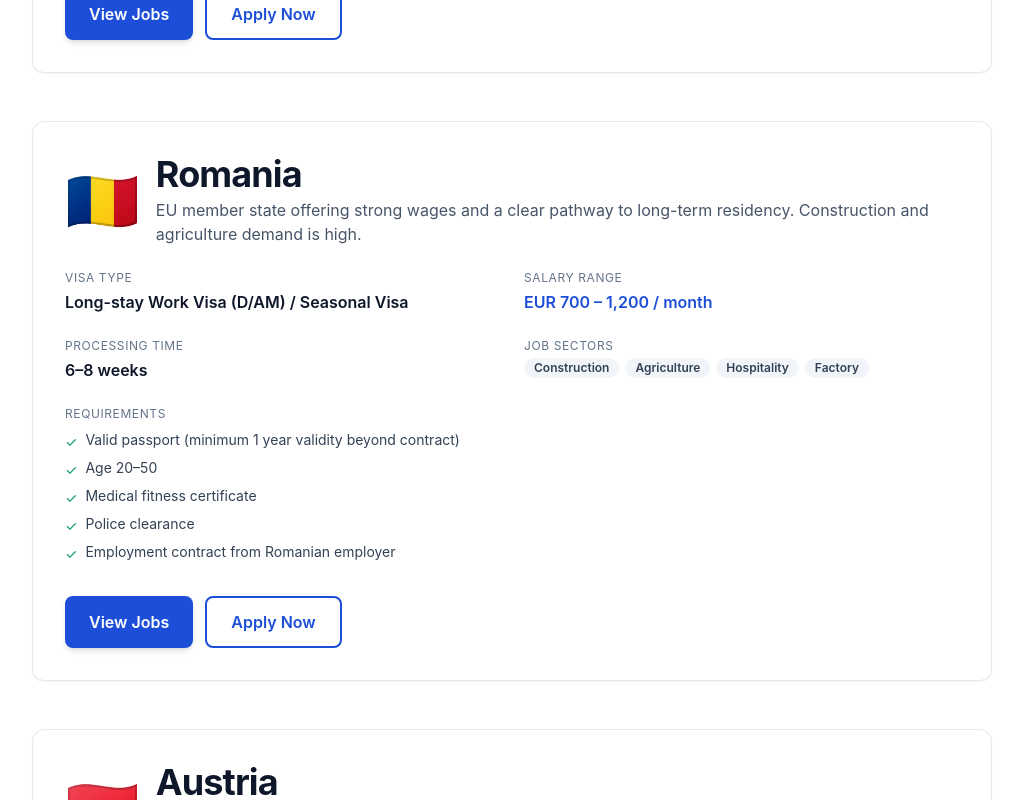
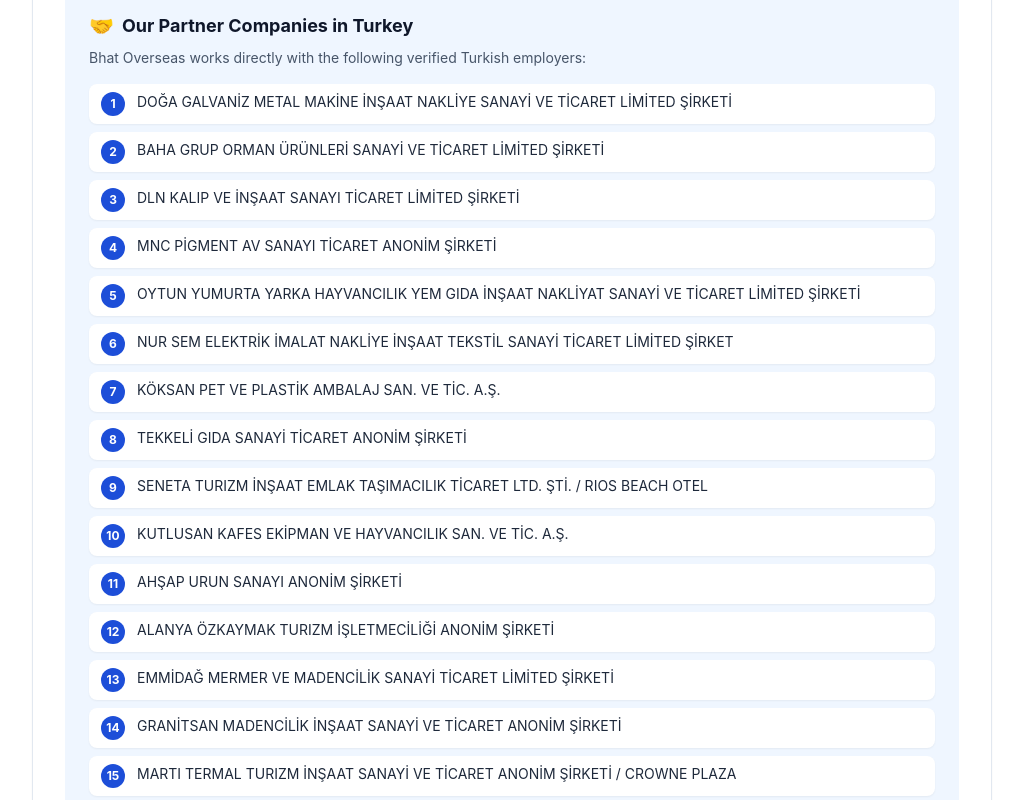
Before and after one commit to BIKASH907/bhat-overseas-system, a Next.js app: page /countries in a window 1280 px wide. Shown: the part 840-1640 px from the top of the page, without its empty margins (128-1151 px from the left). Built offline with nearby package versions, Linux system fonts and the light colour scheme; no server answers.

Commit message:
Add Turkish partner companies to Countries page

```diff
--- a/app/countries/page.tsx
+++ b/app/countries/page.tsx
@@ -6,6 +6,25 @@
 
 const order: Array<keyof typeof countryInfo> = ["Turkey", "Romania", "Austria"];
 const flag: Record<string, string> = { Turkey: "🇹🇷", Romania: "🇷🇴", Austria: "🇦🇹" };
+
+// Bhat Overseas's verified Turkish partner companies (workers placed via these employers)
+const turkeyPartners: string[] = [
+  "DOĞA GALVANİZ METAL MAKİNE İNŞAAT NAKLİYE SANAYİ VE TİCARET LİMİTED ŞİRKETİ",
+  "BAHA GRUP ORMAN ÜRÜNLERİ SANAYİ VE TİCARET LİMİTED ŞİRKETİ",
+  "DLN KALIP VE İNŞAAT SANAYI TİCARET LİMİTED ŞİRKETİ",
+  "MNC PİGMENT AV SANAYI TİCARET ANONİM ŞİRKETİ",
+  "OYTUN YUMURTA YARKA HAYVANCILIK YEM GIDA İNŞAAT NAKLİYAT SANAYİ VE TİCARET LİMİTED ŞİRKETİ",
+  "NUR SEM ELEKTRİK İMALAT NAKLİYE İNŞAAT TEKSTİL SANAYİ TİCARET LİMİTED ŞİRKET",
+  "KÖKSAN PET VE PLASTİK AMBALAJ SAN. VE TİC. A.Ş.",
+  "TEKKELİ GIDA SANAYİ TİCARET ANONİM ŞİRKETİ",
+  "SENETA TURIZM İNŞAAT EMLAK TAŞIMACILIK TİCARET LTD. ŞTİ. / RIOS BEACH OTEL",
+  "KUTLUSAN KAFES EKİPMAN VE HAYVANCILIK SAN. VE TİC. A.Ş.",
+  "AHŞAP URUN SANAYI ANONİM ŞİRKETİ",
+  "ALANYA ÖZKAYMAK TURIZM İŞLETMECİLİĞİ ANONİM ŞİRKETİ",
+  "EMMİDAĞ MERMER VE MADENCİLİK SANAYİ TİCARET LİMİTED ŞİRKETİ",
+  "GRANİTSAN MADENCİLİK İNŞAAT SANAYİ VE TİCARET ANONİM ŞİRKETİ",
+  "MARTI TERMAL TURIZM İNŞAAT SANAYİ VE TİCARET ANONİM ŞİRKETİ / CROWNE PLAZA"
+];
 
 export default function CountriesPage() {
   const { t } = useI18n();
@@ -69,6 +88,31 @@
                   </ul>
                 </div>
 
+                {/* Partner companies — currently only for Turkey */}
+                {c === "Turkey" && (
+                  <div className="mt-8 rounded-xl bg-brand-50 p-6">
+                    <div className="flex items-center gap-2">
+                      <span className="text-xl">🤝</span>
+                      <h3 className="text-lg font-bold text-slate-900">
+                        Our Partner Companies in Turkey
+                      </h3>
+                    </div>
+                    <p className="mt-2 text-sm text-slate-600">
+                      Bhat Overseas works directly with the following verified Turkish employers:
+                    </p>
+                    <ol className="mt-4 grid gap-2 text-sm text-slate-800 sm:grid-cols-1">
+                      {turkeyPartners.map((name, i) => (
+                        <li key={i} className="flex items-start gap-3 rounded-lg bg-white px-3 py-2 shadow-sm">
+                          <span className="flex h-6 w-6 flex-shrink-0 items-center justify-center rounded-full bg-brand-700 text-xs font-bold text-white">
+                            {i + 1}
+                          </span>
+                          <span className="leading-snug">{name}</span>
+                        </li>
+                      ))}
+                    </ol>
+                  </div>
+                )}
+
                 <div className="mt-8 flex gap-3">
                   <Link href={`/jobs?country=${c}`} className="btn-primary">
                     {t("common.viewJobs")}
```
